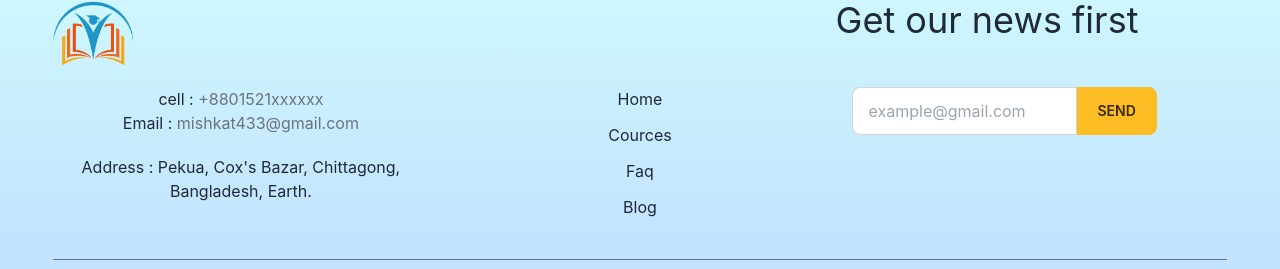
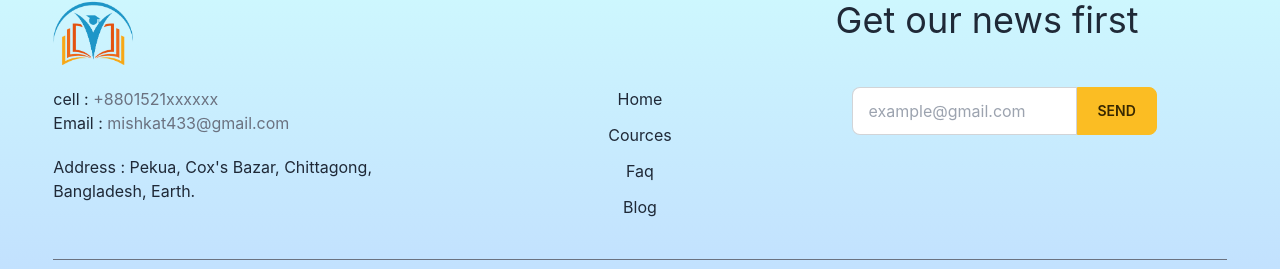
Before and after one commit to mishkat433/highimpact-institute-clint, a React (Create React App) app: page / in a window 1280 px wide. Shown: the part 1585-1854 px from the top of the page. Built offline with nearby package versions, Linux system fonts and the light colour scheme; no server answers.

Commit message:
final commit

```diff
--- a/src/Pages/Cources/Details/Details.jsx
+++ b/src/Pages/Cources/Details/Details.jsx
@@ -43,10 +43,10 @@ const Details = () => {
                             }
                         </ul>
                     </div>
-                    <div className='mt-5 flex justify-between'>
+                    <div className='mt-5 flex justify-between items-center'>
                         <button className=''>
                             <Pdf targetRef={ref} filename={`${title}.pdf`}>
-                                {({ toPdf }) => <button onClick={toPdf} className="btn btn-success md:px-20 gap-5 text-white">Download <FaDownload /> </button>}
+                                {({ toPdf }) => <button onClick={toPdf} className="btn btn-success md:px-20 gap-5 text-white">Download <FaDownload className='hidden md:block' /> </button>}
                             </Pdf>
                         </button>
                         <Link to="/cources/checkout" onClick={checkoutHandle} className='btn btn-primary md:px-20'>Get Premium Access </Link>
--- a/src/Shared/Footer/Footer.jsx
+++ b/src/Shared/Footer/Footer.jsx
@@ -13,7 +13,7 @@ const Footer = () => {
                     <h1 className='text-4xl  w-2/5  font-crimos hidden lg:block'>Get our news first</h1>
 
                 </div>
-                <div className='grid grid-cols-1 lg:grid-cols-3 text-center md:justify-between gap-6'>
+                <div className='grid grid-cols-1 lg:grid-cols-3 text-center md:text-left md:justify-between gap-6'>
                     <div >
                         <p >cell : <span className='text-gray-500'>+8801521xxxxxx</span></p>
                         <p>Email : <span className='text-gray-500'>mishkat433@gmail.com</span></p>
```
